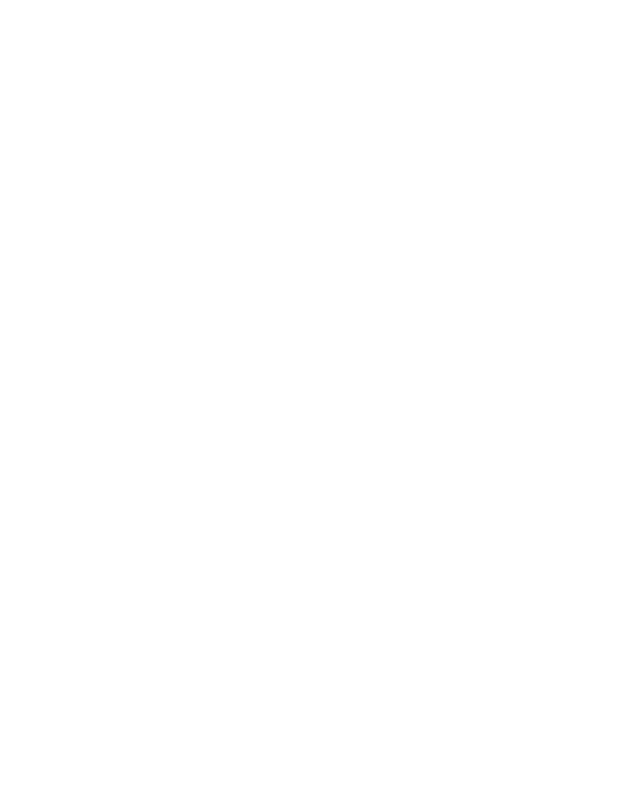
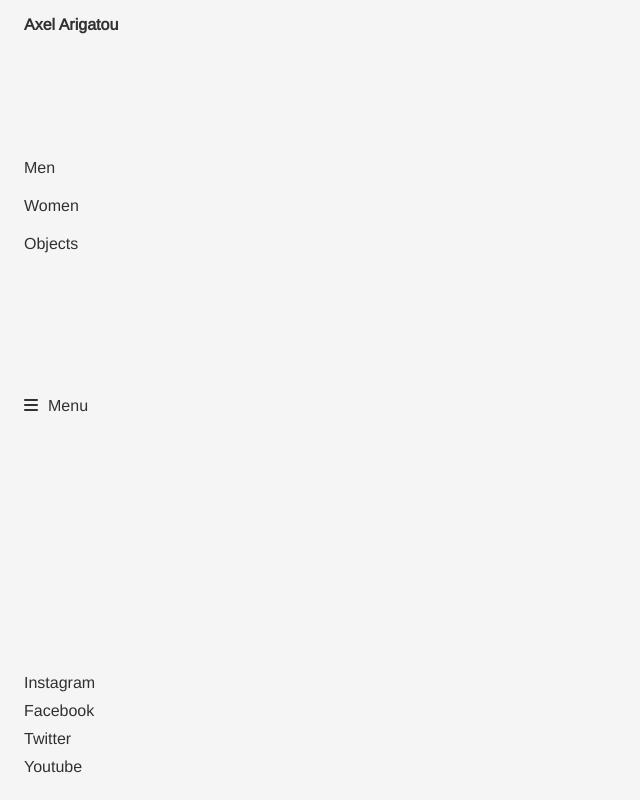
Before and after one commit to AlfredoElizarraras/sneakers-shop, a website: page public/index.html in a window 1280 px wide. Shown: the whole page, without its empty margins (0-640 px from the left). Drawn offline with nearby package versions, Linux system fonts and the light colour scheme.

Commit message:
Add navbar.

```diff
--- /dev/null
+++ b/public/CSS/minireset.css
@@ -0,0 +1,84 @@
+/*! minireset.css v0.0.6 | MIT License | github.com/jgthms/minireset.css */
+
+html,
+body,
+p,
+ol,
+ul,
+li,
+dl,
+dt,
+dd,
+blockquote,
+figure,
+fieldset,
+legend,
+textarea,
+pre,
+iframe,
+hr,
+h1,
+h2,
+h3,
+h4,
+h5,
+h6 {
+  margin: 0;
+  padding: 0;
+}
+
+h1,
+h2,
+h3,
+h4,
+h5,
+h6 {
+  font-size: 100%;
+  font-weight: normal;
+}
+
+ul {
+  list-style: none;
+}
+
+button,
+input,
+select,
+textarea {
+  margin: 0;
+}
+
+html {
+  box-sizing: border-box;
+}
+
+*,
+*::before,
+*::after {
+  box-sizing: inherit;
+}
+
+img,
+video {
+  height: auto;
+  max-width: 100%;
+}
+
+iframe {
+  border: 0;
+}
+
+table {
+  border-collapse: collapse;
+  border-spacing: 0;
+}
+
+td,
+th {
+  padding: 0;
+}
+
+td:not([align]),
+th:not([align]) {
+  text-align: left;
+}
--- a/public/CSS/styles.css
+++ b/public/CSS/styles.css
@@ -1,15 +1,141 @@
 /* #region base */
+body {
+  color: #313131;
+  background-color: #f5f5f5;
+  font-family: "Arimo", sans-serif;
+  height: 100vh;
+  width: 100vw;
+}
+
+a {
+  text-decoration: none;
+  color: inherit;
+}
+
+a:hover {
+  color: #b9b9b9;
+}
+
+li {
+  list-style: none;
+}
 
 /* #endregion base */
 
 /* #region layout */
 
+/* #region header */
+header,
+nav {
+  width: 100%;
+  min-width: 200px;
+}
+
+nav {
+  display: flex;
+  flex-direction: column;
+}
+
+.nav__top {
+  display: flex;
+  justify-content: space-between;
+  align-items: center;
+  padding-top: 1rem;
+  padding-right: 1.5rem;
+  padding-left: 1rem;
+}
+
+.nav__title {
+  font-size: medium;
+  font-weight: bold;
+  color: #313131;
+}
+
+/* #endregion header */
+
 /* #endregion layout */
 
 /* #region modules */
-
+.none {
+  display: none;
+}
 /* #endregion modules */
 
 /* #region media queries */
+@media only screen and (min-width: 768px) and (max-width: 1024) {
+  /* #region base */
+
+  /* #endregion base */
+
+  /* #region layout */
+
+  /* #region header */
+
+  /* #endregion header */
+
+  /* #endregion layout */
+
+  /* #region modules */
+
+  /* #endregion modules */
+}
+
+@media only screen and (min-width: 1024px) {
+  /* #region base */
+
+  /* #endregion base */
+
+  /* #region layout */
+
+  /* #region header */
+  header,
+  nav {
+    height: 100%;
+    max-width: 200px;
+  }
+
+  .nav__top {
+    flex-direction: column;
+    flex-grow: 1;
+    align-items: flex-start;
+    padding-left: 1.5rem;
+  }
+
+  .nav__categories li {
+    margin-bottom: 20px;
+  }
+
+  .nav__menu {
+    display: flex;
+  }
+
+  .nav__bars-icon {
+    margin-right: 10px;
+  }
+
+  .nav__bottom {
+    display: flex;
+    flex-direction: column;
+    justify-content: end;
+    align-items: flex-start;
+    flex-grow: 1;
+    padding-left: 1.5rem;
+    padding-bottom: 1.5rem;
+  }
+
+  .nav__social li {
+    margin-top: 10px;
+  }
+
+  /* #endregion header */
+
+  /* #endregion layout */
+
+  /* #region modules */
+  .dt-block {
+    display: block;
+  }
+  /* #endregion modules */
+}
 
 /* #endregion media queries */
--- a/public/index.html
+++ b/public/index.html
@@ -10,7 +10,9 @@
       content="width=device-width, initial-scale=1.0, shrink-to-fit=no"
     />
     <meta http-equiv="X-UA-Compatible" content="ie=edge" />
+    <link rel="stylesheet" href="CSS/minireset.css">
     <link rel="stylesheet" href="CSS/styles.css" />
+    <link href="https://fonts.googleapis.com/css?family=Arimo&display=swap" rel="stylesheet">
     <script
       src="https://kit.fontawesome.com/aa8f7564dc.js"
       crossorigin="anonymous"
@@ -19,6 +21,32 @@
   </head>
   <body>
     <!-- #region header -->
+    <header>
+      <nav>
+        <div class="nav__top">
+          <h1 class=" nav__title"><a href="#">Axel Arigatou</a></h1>
+           <ul class="nav__categories none dt-block">
+            <li><a href="javascript:void(0);">Men</a></li>
+            <li><a href="javascript:void(0);">Women</a></li>
+            <li><a href="javascript:void(0);">Objects</a></li>
+          </ul>
+          <div>
+            <a href="javascript:void(0);" class=" nav__menu">
+              <span class="fas fa-bars nav__bars-icon"></span>
+              <span class="none dt-block">Menu</span>
+            </a>
+          </div>
+        </div>
+        <div class="nav__bottom none">
+          <ul class="nav__social">
+            <li><a href="javascript:void(0);">Instagram</a></li>
+            <li><a href="javascript:void(0);">Facebook</a></li>
+            <li><a href="javascript:void(0);">Twitter</a></li>
+            <li><a href="javascript:void(0);">Youtube</a></li>
+          </ul>
+        </div>
+      </nav>
+    </header>
     <!-- #endregion header -->
 
     <!-- #region main -->
```
